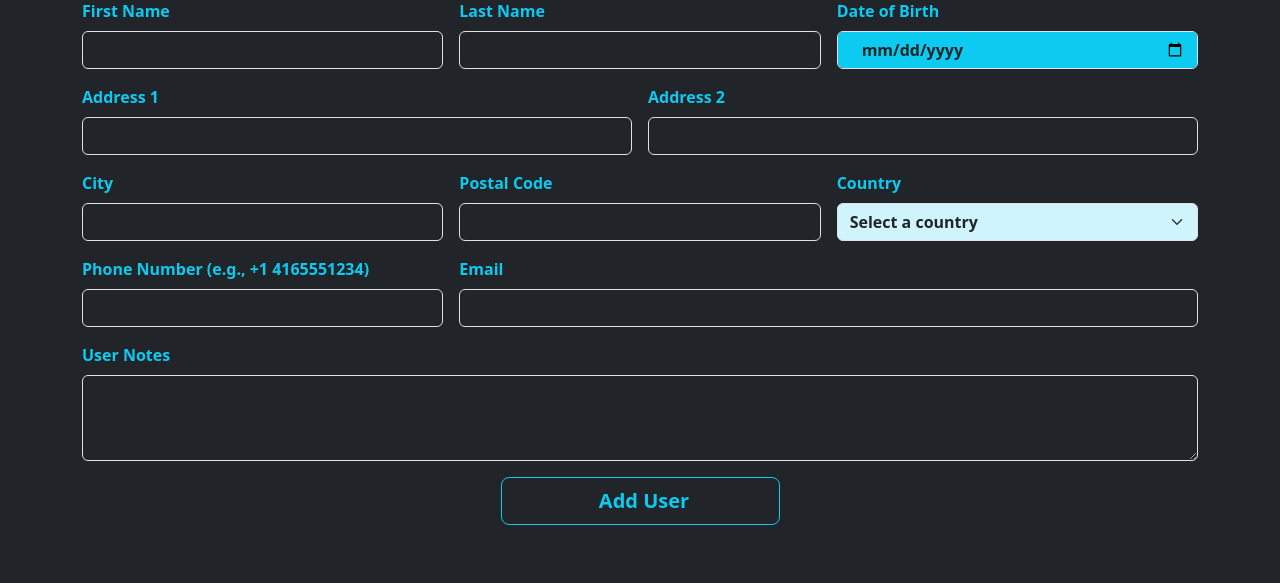
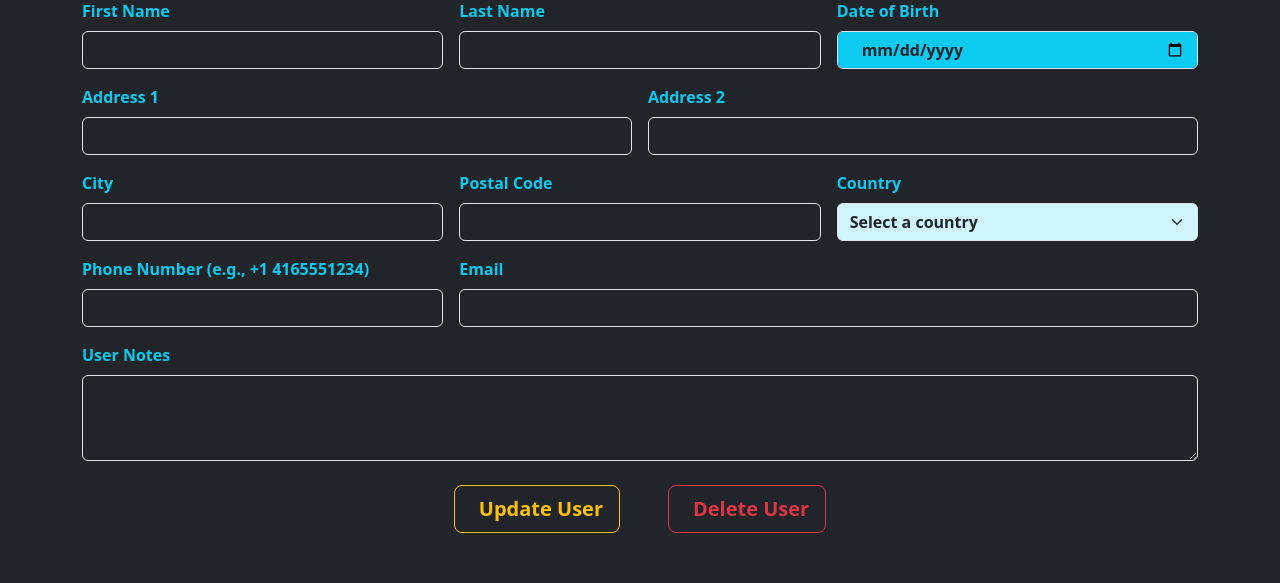
Before and after one commit to nozoinho/user-management-system, a Node server app: template views/users/edit.hbs in a window 1280 px wide. Shown: the part 217-800 px from the top of the page. Run offline with Node 20, Linux system fonts and the light colour scheme; the template is opened without the code that fills it, so the values that code supplies are empty; some libraries are stand-ins or nearby versions.

Commit message:
Adding Delete button in Edit User page and comments

```diff
--- a/views/partials/_form_fields.hbs
+++ b/views/partials/_form_fields.hbs
@@ -176,13 +176,3 @@
     <textarea class="form-control bg-dark text-light rounded"
               id="userNotes" name="userNotes" rows="3">{{user.userNotes}}</textarea>
   </div>
-
-  <!-- ===========================
-     Submit button
-  =========================== -->
-  <div class="d-grid gap-2 col-3 mx-auto mb-4">
-    <button type="submit" class="btn {{#if user._id}}btn-outline-warning{{else}}btn-outline-info{{/if}} btn-lg fw-semibold">
-      <i class="bi {{#if user._id}}bi-pencil-square{{else}}bi-check2-circle{{/if}} me-2"></i>
-      {{#if user._id}}Update User{{else}}Add User{{/if}}
-    </button>
-  </div>
--- a/views/users/edit.hbs
+++ b/views/users/edit.hbs
@@ -6,8 +6,79 @@
   <a href="/users" class="btn btn-warning">Back to Users List</a>
 </div>
 
-<!-- Edit User Form -->
-<form class="needs-validation" novalidate action="/users/{{user._id}}?_method=PUT" method="POST" class="w3-container w3-card w3-padding w3-margin-top">
- <!-- Include shared form fields partial -->
- {{> _form_fields}}
+<!-- Main form for updating and deleting user data, using Bootstrap -->
+<form class="needs-validation w3-container w3-card w3-padding w3-margin-top"
+      novalidate
+      action="/users/{{user._id}}?_method=PUT"
+      method="POST">
+
+  <!-- Partial that contains the form fields (name, email, etc.) -->
+  {{> _form_fields}}
+
+  <div class="d-flex justify-content-center mt-4 mb-4 gap-5">
+
+    <!-- Update button inside the form that submits user changes -->
+    <button type="submit" class="btn btn-outline-warning btn-lg fw-semibold">
+      <i class="bi bi-pencil-square me-2"></i>
+      Update User
+    </button>
+
+    <!-- Delete button that opens the confirmation modal -->
+    <button type="button" class="btn btn-outline-danger btn-lg fw-semibold"
+            data-bs-toggle="modal"
+            data-bs-target="#confirmDeleteModal"
+            data-user-id="{{user._id}}"
+            data-user-name="{{user.firstName}} {{user.lastName}}">
+      <i class="bi bi-trash me-2"></i>
+      Delete User
+    </button>
+
+  </div>
 </form>
+
+<!-- Bootstrap modal to confirm user deletion -->
+<div class="modal fade" id="confirmDeleteModal" tabindex="-1" aria-labelledby="confirmDeleteModalLabel" aria-hidden="true">
+  <div class="modal-dialog modal-dialog-centered">
+    <div class="modal-content bg-dark text-white border-warning">
+
+      <div class="modal-header border-warning">
+        <h5 class="modal-title fw-semibold" id="confirmDeleteModalLabel">Confirm Delete</h5>
+        <button type="button" class="btn-close btn-close-white" data-bs-dismiss="modal"></button>
+      </div>
+
+      <!-- Modal body showing the name of the user to delete -->
+      <div class="modal-body">
+        Are you sure you want to delete <span id="userNameToDelete" class="fw-bold text-warning"></span>?
+      </div>
+
+      <!-- Modal footer with Cancel and Confirm buttons -->
+      <div class="modal-footer border-warning">
+        <button type="button" class="btn btn-secondary" data-bs-dismiss="modal">Cancel</button>
+        <!-- Form that performs the DELETE when confirmed -->
+        <form id="confirmDeleteForm" method="POST">
+          <input type="hidden" name="_method" value="DELETE">
+          <button type="submit" class="btn btn-danger fw-semibold">Yes, Delete</button>
+        </form>
+      </div>
+
+    </div>
+  </div>
+</div>
+
+<!-- Script to dynamically fill modal content before showing it -->
+<script>
+  const confirmDeleteModal = document.getElementById('confirmDeleteModal');
+  const confirmDeleteForm = document.getElementById('confirmDeleteForm');
+  const userNameToDelete = document.getElementById('userNameToDelete');
+
+  // Event triggered just before the modal is shown
+  confirmDeleteModal.addEventListener('show.bs.modal', event => {
+    const button = event.relatedTarget;
+    const userId = button.getAttribute('data-user-id');
+    const userName = button.getAttribute('data-user-name');
+
+    // Fill the modal content
+    userNameToDelete.textContent = userName;
+    confirmDeleteForm.action = `/users/${userId}?_method=DELETE`;
+  });
+</script>
```
Also changed, not shown: views/users/new.hbs (+10 -0 lines).
